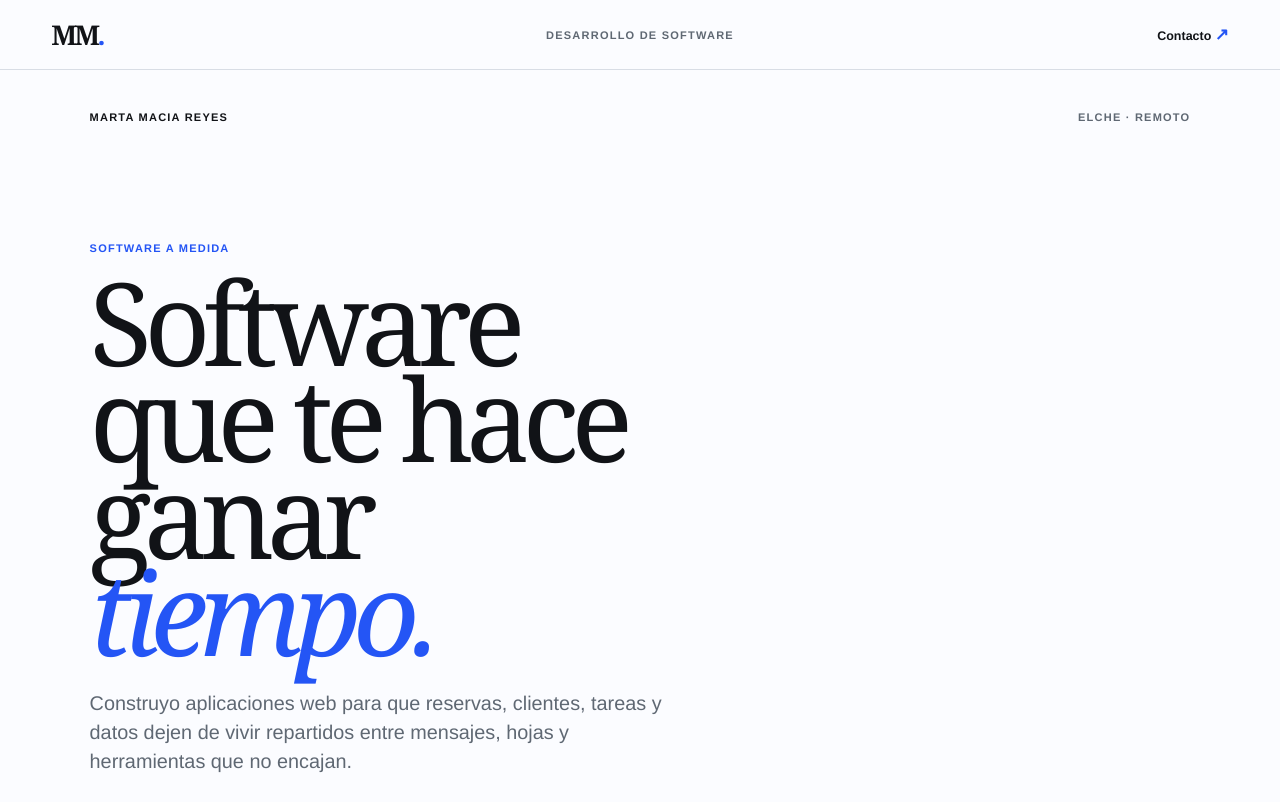
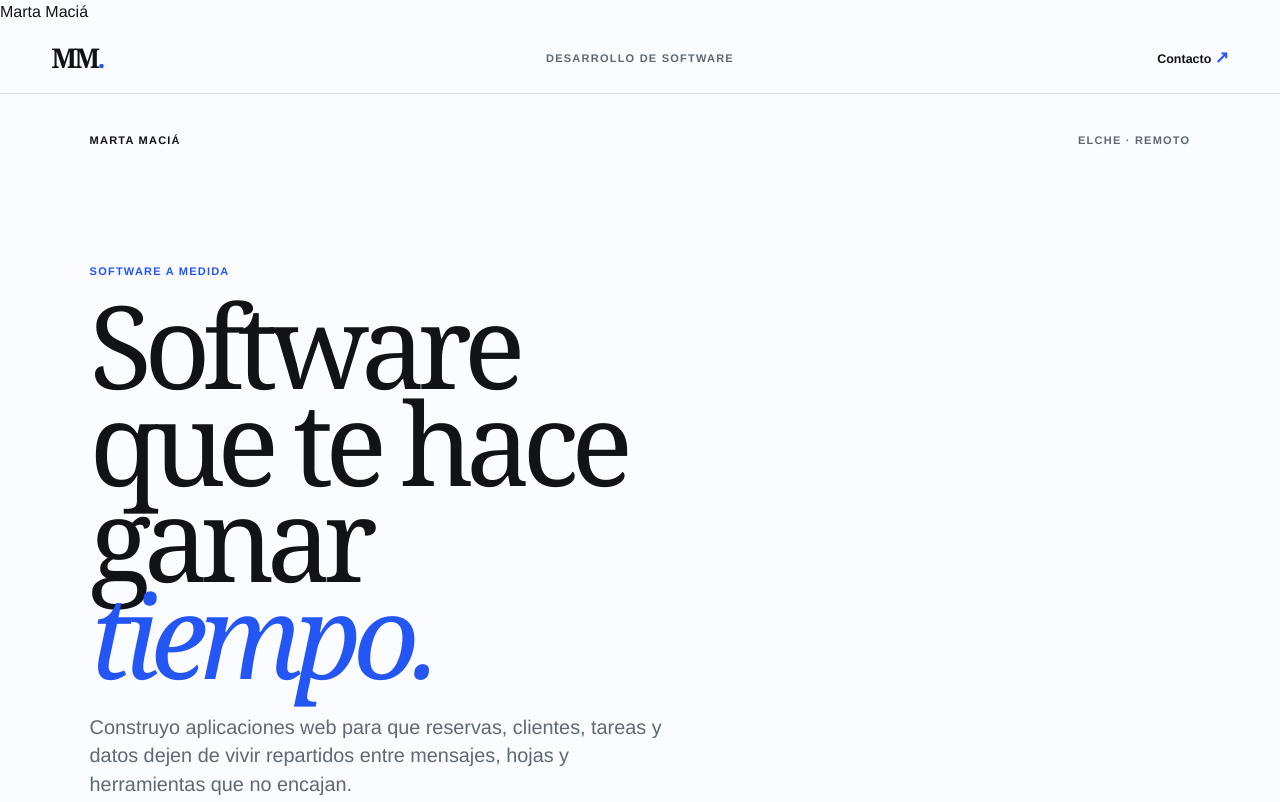
Before and after one commit to mmaciare/marta-macia, a plain HTML site: page index.html in a window 1280 px wide. Shown: the top 802 px of the page. Drawn offline with Linux system fonts and the light colour scheme.

Commit message:
Use Marta Maciá as public name

```diff
--- a/index.html
+++ b/index.html
@@ -3,15 +3,15 @@
   <head>
     <meta charset="utf-8" />
     <meta name="viewport" content="width=device-width, initial-scale=1" />
-    <title>Marta Macia Reyes | Desarrollo de software</title>
-    <meta name="description" content="Marta Macia Reyes desarrolla herramientas web y software a medida para negocios y equipos." />
+    <title>Marta Maciá | Desarrollo de software</title>
+    <meta name="description" content="Marta Maciá desarrolla herramientas web y software a medida para negocios y equipos." />
     <meta name="robots" content="index,follow" />
-    <meta property="og:title" content="Marta Macia Reyes | Desarrollo de software" />
+    <meta property="og:title" content="Marta Maciá | Desarrollo de software" />
     <meta property="og:description" content="Herramientas web claras, útiles y hechas a medida." />
     <meta property="og:type" content="website" />
     <link rel="stylesheet" href="./styles.css" />
   </head>
-  <body>
+  <body>Marta Maciá
     <header class="topbar">
       <a class="wordmark" href="#inicio" aria-label="Inicio">MM<span>.</span></a>
       <p>Desarrollo de software</p>
@@ -20,7 +20,7 @@
 
     <main id="inicio">
       <section class="intro" aria-labelledby="intro-title">
-        <div class="location-line"><span>Marta Macia Reyes</span><span>Elche · remoto</span></div>
+        <div class="location-line"><span>Marta Maciá</span><span>Elche · remoto</span></div>
         <div class="intro-copy">
           <p class="eyebrow">Software a medida</p>
           <h1 id="intro-title">Software que te hace ganar <em>tiempo.</em></h1>
@@ -69,7 +69,7 @@
       </section>
     </main>
 
-    <footer><p>Hecho por Marta Macia Reyes</p><p>Software a medida · Elche / remoto</p></footer>
+    <footer><p>Hecho por Marta Maciá</p><p>Software a medida · Elche / remoto</p></footer>
     <script src="./script.js"></script>
   </body>
 </html>
```
